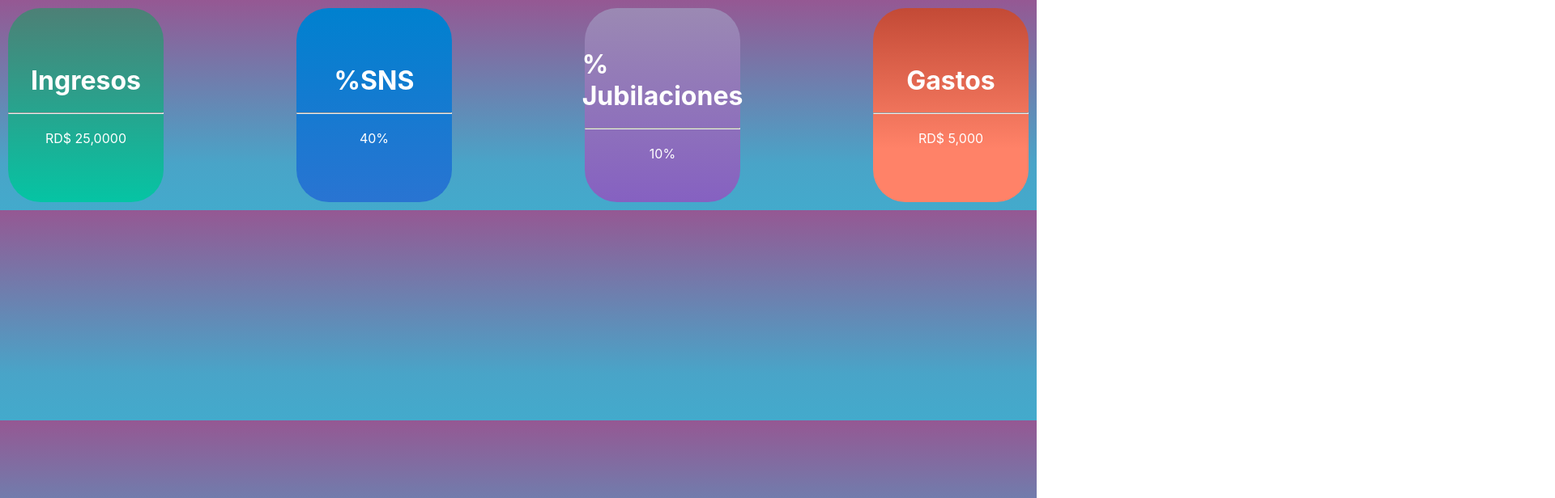
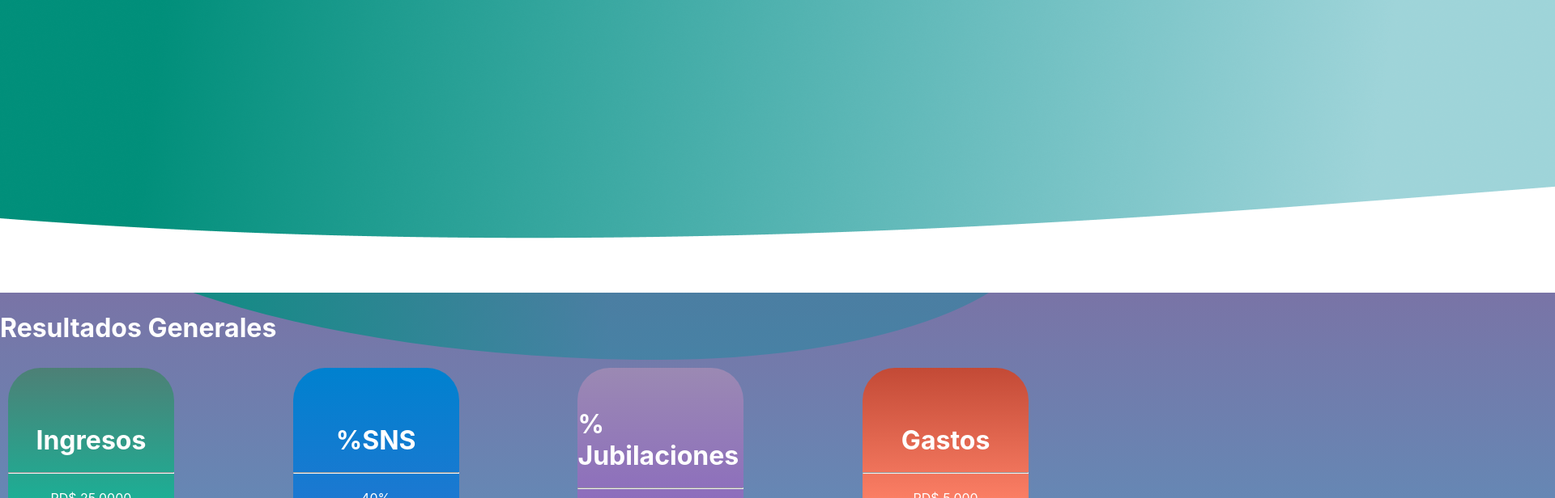
Before and after one commit to pcabreram1234/javaScriptPratice-final-task, a React app: page /calc in a window 1280 px wide. Shown: the top 616 px of the page at 81% size, 1920 px wide, since content can reach past the window. Built offline with nearby package versions, Linux system fonts and the light colour scheme.

Commit message:
Continuando con el diseño

```diff
--- /dev/null
+++ b/src/components/TitleResult.jsx
@@ -0,0 +1,13 @@
+import React from "react";
+import TittleBackground from "../assets/images/TittleBackground.png";
+import "../styles/TitleResult.css";
+const TitleResult = (props) => {
+  return (
+    <div className="titleResult--container">
+      <img src={TittleBackground} alt="" />
+      <h1 className="titleResult--container__h1">{props.title}</h1>
+    </div>
+  );
+};
+
+export default TitleResult;
--- a/src/containers/GeneralResults.js
+++ b/src/containers/GeneralResults.js
@@ -1,13 +1,17 @@
 import React from "react";
 import Card from "../components/Card";
+import TitleResult from "../components/TitleResult";
 import "../styles/GeneralResult.css";
 const GeneralResult = () => {
   return (
-    <div className="GeneralResult-Container">
-      <Card title="Ingresos" data="RD$ 25,0000" bg="bg-green" />
-      <Card title="%SNS" data="40%" bg="bg-blue" />
-      <Card title="% Jubilaciones" data="10%" bg="bg-purple" />
-      <Card title="Gastos" data="RD$ 5,000" bg="bg-orange" />
+    <div>
+      <TitleResult title="Resultados Generales" />
+      <div className="GeneralResult-Container">
+        <Card title="Ingresos" data="RD$ 25,0000" bg="bg-green" />
+        <Card title="%SNS" data="40%" bg="bg-blue" />
+        <Card title="% Jubilaciones" data="10%" bg="bg-purple" />
+        <Card title="Gastos" data="RD$ 5,000" bg="bg-orange" />
+      </div>
     </div>
   );
 };
--- a/src/styles/App.css
+++ b/src/styles/App.css
@@ -7,13 +7,14 @@
 }
 
 html[baseURI="http://localhost:8080/calc"] body {
-    height: 100vw;
+
 }
 
 
 body {
     background: linear-gradient(180deg, #955893 0%, #49A4C8 77.6%, #43AACC 100%);
     background-size: cover;
+    height: 100vw;
 }
 
 
--- a/src/styles/Cards.css
+++ b/src/styles/Cards.css
@@ -1,6 +1,6 @@
 .card {
     margin: 10px 10px;
-    width: 15vw;
+    width: 16vw;
     height: 30vh;
     display: flex;
     flex-direction: column;
--- /dev/null
+++ b/src/styles/TitleResult.css
@@ -0,0 +1,4 @@
+.titleResult--container {
+    border-radius: 0% 0% 40% 70%;
+    background: linear-gradient(90.78deg, #008F7A 6.79%, rgba(0, 142, 155, 0.38) 59.1%);
+}
```
Also changed, not shown: src/assets/images/TittleBackground.png (added).
